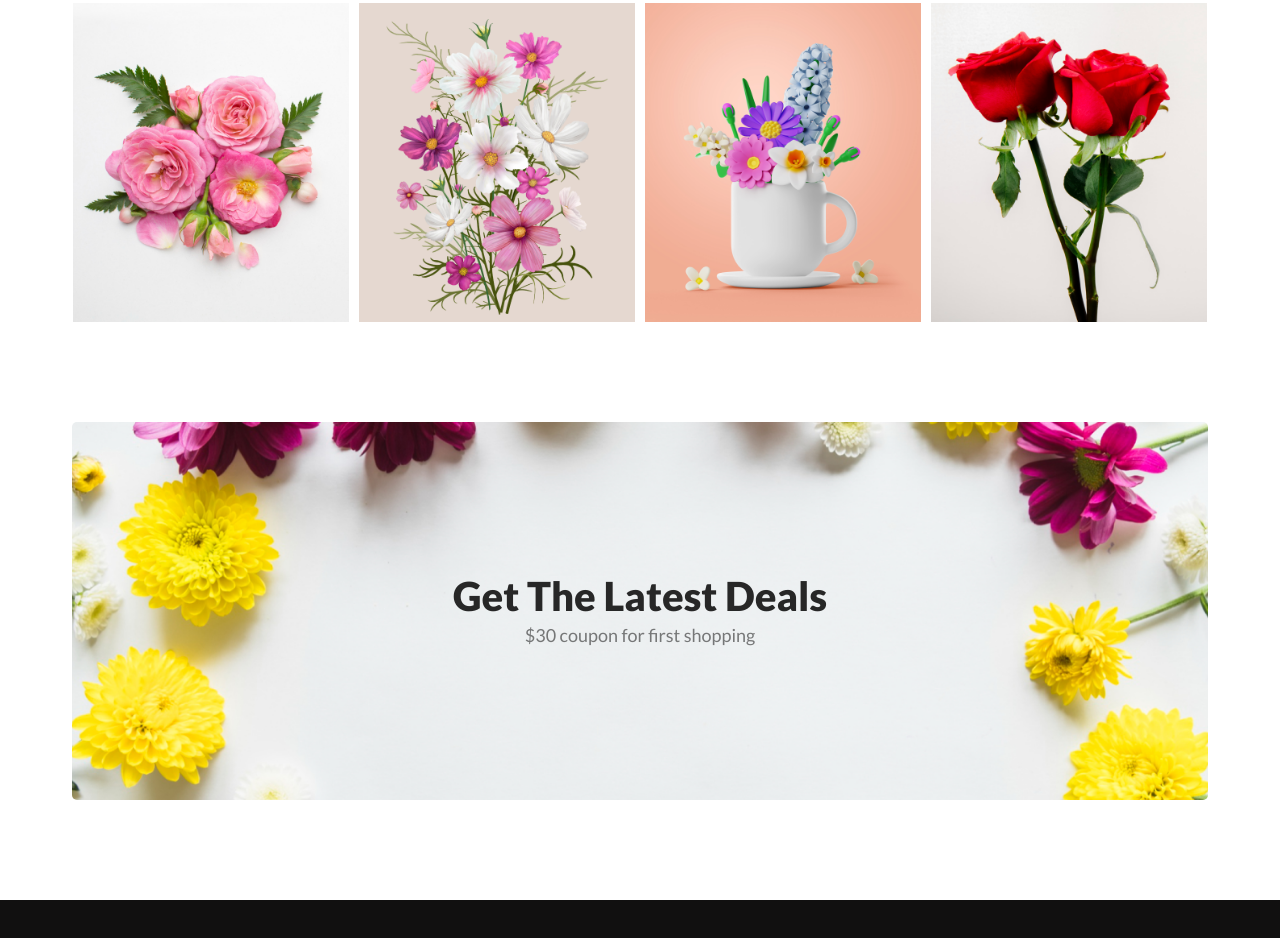
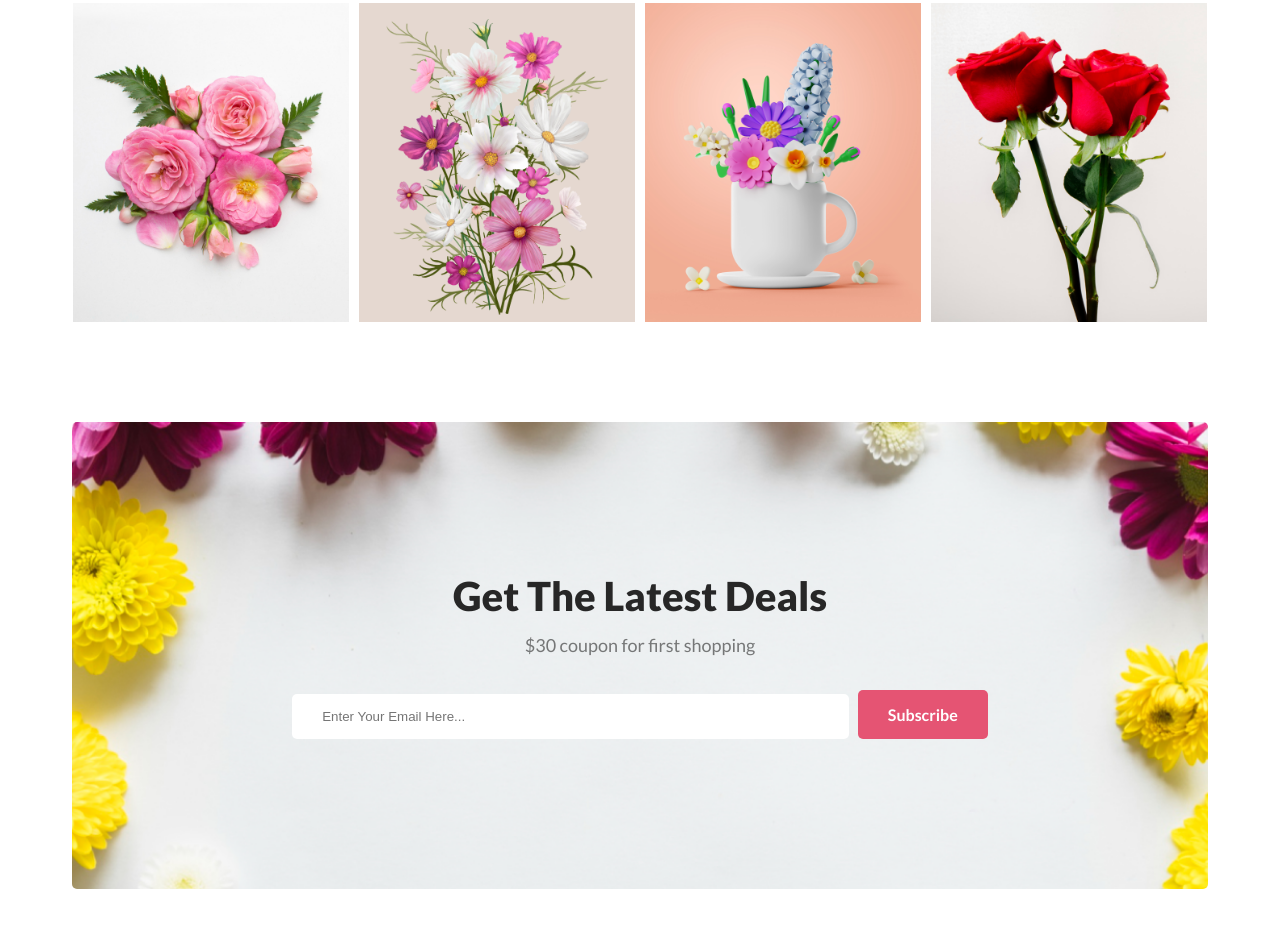
Before and after one commit to mahmuda-mahmi/flower-shop, a plain HTML site: page index.html in a window 1280 px wide. Shown: the part 2644-3582 px from the top of the page. Drawn offline with Linux system fonts and the light colour scheme.

Commit message:
form done

```diff
--- a/index.html
+++ b/index.html
@@ -75,7 +75,7 @@
        <section id="hot">
               <div class="container">
                      <div class="hot-text">
-                            <h2>Hot Deal ! Sale Up To 25% <span>Off</span></h2>
+                            <h2>Hot Deal ! Sale Up To 25% <span style="color: rgba(229, 84, 115, 1);">Off</span></h2>
                             <p>It is a long established fact that a reader will be distracted by the readable content of
                                    a page when looking at its layout.</p>
                             <button>Sign Up</button>
@@ -114,6 +114,14 @@
                      <div class="deal-img">
                             <h2>Get The Latest Deals</h2>
                             <p>$30 coupon for first shopping</p>
+                            <div class="contact">
+                                   <form action="">
+                                          <input type="email" name="email" placeholder="Enter Your Email Here..." id=""
+                                                 class="mail">
+                                          <button>Subscribe</button>
+                                   </form>
+
+                            </div>
                      </div>
               </div>
        </section>
--- a/style.css
+++ b/style.css
@@ -253,6 +253,30 @@ p {
 
 .deal-img p {
        color: rgba(39, 39, 39, 0.6);
+       margin: 10px 0 30px 0;
+}
+
+input{
+       padding: 15px 30px;
+       width: 49%;
+       border-radius: 5px;
+       border: none;
+       margin-right: 5px;
+}
+
+input:focus-visible{
+       outline: #E55473;
+       border: 2px solid rgba(229, 84, 115, 0.7);
+}
+
+#latest-deal button{
+       font-size: 16px;
+       font-weight: bold;
+       padding: 15px 30px;
+       border-radius: 5px;
+       border: none;
+       background-color: #E55473;
+       color: #FFFFFF;
 }
 
 /* ------- latest deal --------- */
```
